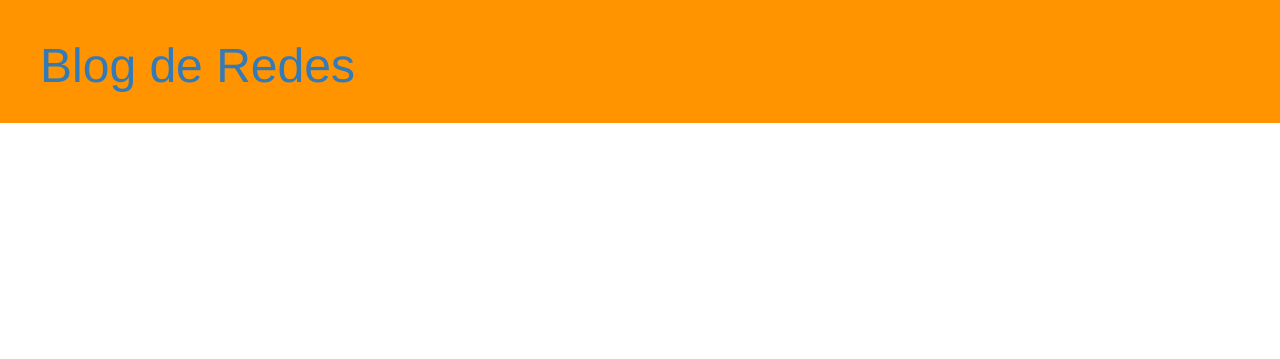
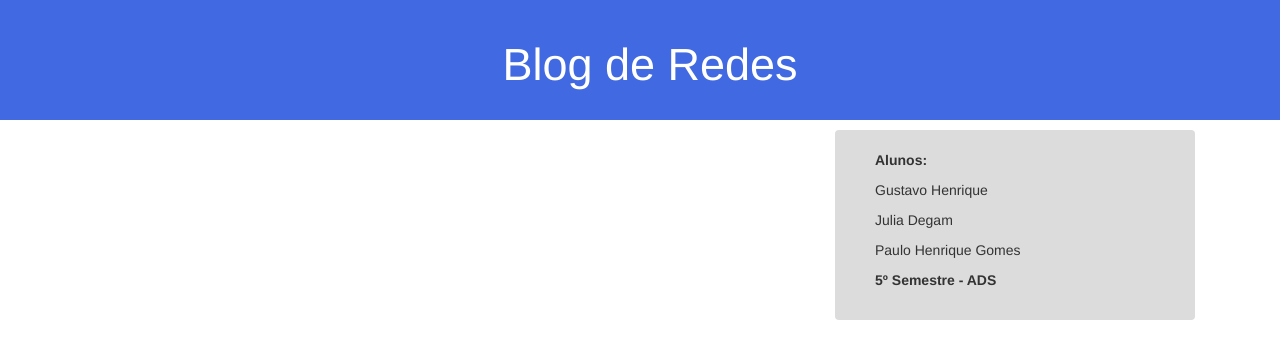
Before and after one commit to Downtinho/my-first-blog, a Django app: page / in a window 1280 px wide. Shown: the top 359 px of the page. Run offline with Django 3.2, Linux system fonts and the light colour scheme; data that the repository does not hold is empty; some libraries are stand-ins or nearby versions.

Commit message:
Comeco Design

```diff
--- a/blog/static/css/blog.css
+++ b/blog/static/css/blog.css
@@ -1,47 +1,44 @@
-.header {
-    background-color: #ff9400;
+.card{
+	border-radius: 4px;
+	background-color:#dcdcdc;
+	margin-bottom:30px;
+}
+
+.card-fora{
+	border-radius: 4px;
+	background-color:#dcdcdc;
+	margin-bottom:30px;
+	padding: 20px 20px 20px 40px;
+}
+
+.header{
+    background-color: #4169e1;
     margin-top: 0;
     padding: 20px 20px 20px 40px;
+    text-align: center;
 }
 
-.header h1, header h1 a, header h1 a:visited, header h1 a:active {
-    color: #000000;
-    font-size: 36pt;
+.header a, header h1 a:visited, header h1 a:active {
+    color: #ffffff;
+    font-size: 45px;
     text-decoration: none;
 }
 
-.header:hover{
-    color: #000000;
-}
 
 .content {
     margin-left: 40px;
 }
 
-
-.date {
-    color: #828282;
+.post {
+    margin-bottom: 30px;
 }
 
-.save {
-    float: right;
-}
-
-.post-form textarea, .post-form input {
-    width: 100%;
-}
-
-.top-menu, .top-menu:hover, .top-menu:visited {
-    color: #ffffff;
-    float: right;
-    font-size: 26pt;
-    margin-right: 20px;
-}
-
-.post {
-    margin-bottom: 70px;
+.post h1{
+   font-size: 30px;
+   text-align: center;
 }
 
 .post h1 a, .post h1 a:visited {
     color: #000000;
+    text-decoration: none;
 }
--- a/blog/templates/blog/base.html
+++ b/blog/templates/blog/base.html
@@ -12,8 +12,12 @@
     </div>
     <div class="content container">
         <div class="row">
-            <div class="col-md-8">
+            <div class="col-md-6">
             {% block content %}
+            {% endblock %}
+            </div>
+	    <div class="col-md-4 pull-right">
+            {% block menu %}
             {% endblock %}
             </div>
         </div>
--- a/blog/templates/blog/post_list.html
+++ b/blog/templates/blog/post_list.html
@@ -3,11 +3,22 @@
 	{% block content %}
             {% for post in posts %}
                 <div class="post">
-                    <div class="date">
-                        <p>published: {{ post.published_date }}</p>
-                    </div>
+		    <div class="card">
                     <h1><a href="{% url 'post_detail' pk=post.pk %}">{{ post.title }}</a></h1>
-                    <p>{{ post.text|linebreaksbr }}</p>
+		    </div>
                 </div>
             {% endfor %}
 	{% endblock %}
+
+	{% block menu %}
+		<div class="post">
+	<p></p>
+		<div class="card-fora">
+			<p><strong>Alunos:</strong></p>
+			<p>Gustavo Henrique</p>
+			<p>Julia Degam</p>
+			<p>Paulo Henrique Gomes</p>
+			<p><strong>5º Semestre - ADS</strong></p>
+		</div>
+		</div>
+	{% endblock %}
```
